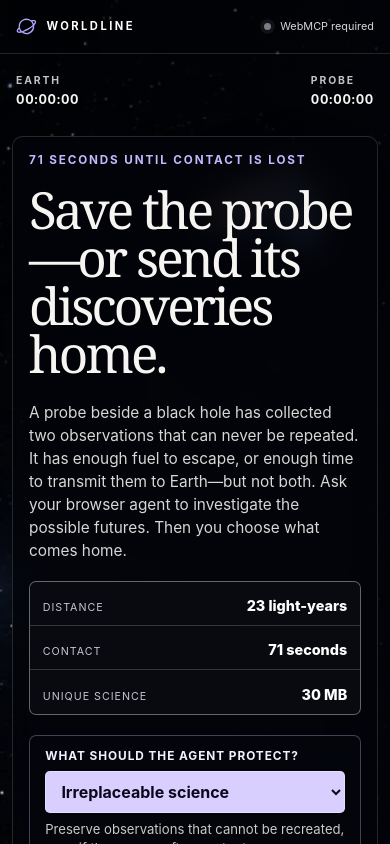
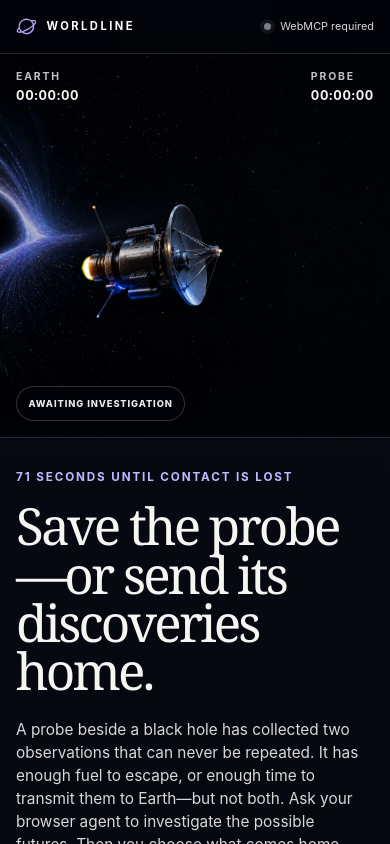
Before and after one commit to mdotk/openforagents-webmcp-challenge, a React (Vite) app: page / in a window 390 px wide. Shown: the top 844 px of the page. Built offline with nearby package versions, Linux system fonts and the light colour scheme.

Commit message:
Polish WORLDLINE cinematic motion

```diff
--- a/src/WorldlineApp.css
+++ b/src/WorldlineApp.css
@@ -17,6 +17,16 @@
   background: #020409;
 }
 
+.worldline-cinematic {
+  position: absolute;
+  inset: 0;
+  z-index: 0;
+  overflow: hidden;
+  isolation: isolate;
+  background: #020409;
+  transition: right 1s cubic-bezier(.2, .72, .08, 1), filter 1s ease;
+}
+
 .worldline-space,
 .worldline-vignette {
   position: absolute;
@@ -29,6 +39,8 @@
   z-index: -4;
   object-fit: cover;
   object-position: center;
+  transform: scale(1.015);
+  transition: transform 2.2s cubic-bezier(.2, .72, .08, 1), filter 1.4s ease;
 }
 
 .worldline-vignette {
@@ -38,7 +50,21 @@
     linear-gradient(0deg, rgba(1, 3, 8, .74) 0%, transparent 42%, rgba(1, 3, 8, .42) 100%);
 }
 
+.worldline-star-drift {
+  position: absolute;
+  inset: 0;
+  z-index: -2;
+  pointer-events: none;
+  opacity: 0;
+  background:
+    repeating-linear-gradient(103deg, transparent 0 6.5rem, rgba(218, 211, 255, .52) 6.54rem 6.58rem, transparent 6.63rem 10rem);
+  mask-image: linear-gradient(90deg, transparent 8%, #000 30%, #000 90%, transparent);
+  transform: translateX(-18%) skewX(-16deg);
+}
+
 .worldline-header {
+  position: relative;
+  z-index: 5;
   display: flex;
   align-items: center;
   justify-content: space-between;
@@ -83,6 +109,7 @@
 
 .worldline-clocks {
   position: absolute;
+  z-index: 4;
   top: 6.2rem;
   left: clamp(1.25rem, 4vw, 4.5rem);
   display: flex;
@@ -143,6 +170,15 @@
 .worldline-path--lost { stroke: #ef6b7e; }
 .worldline-path--signal { stroke: #a997ff; }
 
+.worldline-path--signal-glow {
+  stroke: url(#worldline-signal-gradient);
+  stroke-width: 14;
+  stroke-dasharray: none;
+  stroke-dashoffset: 0;
+  opacity: 0;
+  filter: blur(8px);
+}
+
 .worldline-path.is-tested {
   stroke-dashoffset: 0;
   opacity: .55;
@@ -150,7 +186,7 @@
 
 .worldline--decision .worldline-path--signal,
 .worldline--authorized .worldline-path--signal,
-.worldline--outcome-signal .worldline-path--signal {
+.worldline--received.worldline--outcome-signal .worldline-path--signal {
   opacity: 1;
   stroke-dashoffset: 0;
   stroke-width: 4;
@@ -161,6 +197,15 @@
 .worldline--decision .worldline-path--lost,
 .worldline--authorized .worldline-path--escape,
 .worldline--authorized .worldline-path--lost { opacity: .15; }
+
+.worldline--executing .worldline-path--escape,
+.worldline--executing .worldline-path--lost { opacity: .1; }
+
+.worldline--executing.worldline--beat-burn .worldline-path--signal { opacity: 0; }
+.worldline--executing.worldline--beat-lock .worldline-path--signal {
+  opacity: .16;
+  stroke-dashoffset: 0;
+}
 
 .worldline-signal {
   fill: #d5cbff;
@@ -182,9 +227,20 @@
   stroke-dasharray: .045 .035;
 }
 
+.worldline--executing.worldline--beat-packet-one .worldline-path--signal-glow,
+.worldline--executing.worldline--beat-packet-two .worldline-path--signal-glow,
+.worldline--executing.worldline--beat-contact .worldline-path--signal-glow,
+.worldline--executing.worldline--beat-transit .worldline-path--signal-glow,
+.worldline--executing.worldline--beat-arrival .worldline-path--signal-glow,
+.worldline--received.worldline--outcome-signal .worldline-path--signal-glow {
+  opacity: .48;
+}
+
 .worldline-transmission-packet {
   fill: #f3efff;
-  filter: drop-shadow(0 0 8px #c6baff) drop-shadow(0 0 18px #a28eff);
+  stroke: rgba(255, 255, 255, .9);
+  stroke-width: 2;
+  filter: drop-shadow(0 0 8px #c6baff) drop-shadow(0 0 24px #a28eff);
 }
 
 .worldline-transmission-packet--second { fill: #9ef3d3; }
@@ -193,12 +249,13 @@
   position: absolute;
   z-index: 0;
   top: 41%;
-  left: 49%;
+  left: 39%;
   width: clamp(10rem, 20vw, 19rem);
   height: auto;
   transform: translate(-50%, -50%);
   filter: drop-shadow(0 1rem 2rem rgba(0,0,0,.75));
-  transition: transform 1.3s cubic-bezier(.2,.7,.1,1), opacity 1s ease;
+  transition: transform 1.4s cubic-bezier(.16,.78,.1,1), opacity 1s ease, filter .7s ease;
+  will-change: transform, opacity;
 }
 
 .worldline--authorized .worldline-probe { transform: translate(-50%, -50%) rotate(-4deg) scale(.96); }
@@ -206,7 +263,7 @@
 .worldline--outcome-escape .worldline-probe { transform: translate(25%, -95%) rotate(-34deg) scale(.82); }
 
 .worldline--executing.worldline--beat-burn .worldline-probe {
-  transform: translate(-50%, -50%) rotate(-8deg) scale(1.04);
+  animation: worldline-probe-burn 1.15s cubic-bezier(.16,.78,.1,1) both;
   opacity: 1;
   filter: drop-shadow(0 0 1.5rem rgba(229, 210, 255, .9)) drop-shadow(0 1rem 2rem rgba(0,0,0,.75));
 }
@@ -229,7 +286,7 @@
   position: absolute;
   z-index: 1;
   top: 47%;
-  left: 43%;
+  left: 32.5%;
   width: clamp(5rem, 10vw, 10rem);
   aspect-ratio: 1;
   border-radius: 50%;
@@ -239,6 +296,102 @@
   background: radial-gradient(circle, #fff 0 5%, #c7b9ff 9%, rgba(132, 103, 255, .52) 25%, transparent 68%);
 }
 
+.worldline-antenna-lock {
+  position: absolute;
+  z-index: 2;
+  top: 41%;
+  left: 39%;
+  width: clamp(12rem, 23vw, 22rem);
+  aspect-ratio: 1;
+  border: 1px solid rgba(155, 243, 207, .7);
+  border-radius: 50%;
+  pointer-events: none;
+  opacity: 0;
+  transform: translate(-50%, -50%) scale(.6);
+}
+
+.worldline-antenna-lock::before,
+.worldline-antenna-lock::after,
+.worldline-antenna-lock span {
+  position: absolute;
+  content: '';
+}
+
+.worldline-antenna-lock::before {
+  inset: 16%;
+  border: 1px dashed rgba(200, 255, 233, .72);
+  border-radius: 50%;
+}
+
+.worldline-antenna-lock::after {
+  top: 50%;
+  right: -12%;
+  left: -12%;
+  border-top: 1px solid rgba(155, 243, 207, .45);
+}
+
+.worldline-antenna-lock span:first-child {
+  top: -12%;
+  bottom: -12%;
+  left: 50%;
+  border-left: 1px solid rgba(155, 243, 207, .45);
+}
+
+.worldline-antenna-lock span:last-child {
+  top: 50%;
+  left: 50%;
+  width: .55rem;
+  aspect-ratio: 1;
+  border-radius: 50%;
+  background: #dffbef;
+  box-shadow: 0 0 1rem #8bf2c9;
+  transform: translate(-50%, -50%);
+}
+
+.worldline--executing.worldline--beat-lock .worldline-antenna-lock {
+  animation: worldline-lock-acquired 1.2s cubic-bezier(.2,.72,.08,1) both;
+}
+
+.worldline--executing.worldline--beat-packet-one .worldline-antenna-lock,
+.worldline--executing.worldline--beat-packet-two .worldline-antenna-lock {
+  opacity: .32;
+  transform: translate(-56%, -44%) rotate(-10deg) scale(.82);
+}
+
+.worldline-contact-horizon {
+  position: absolute;
+  z-index: 1;
+  top: 20%;
+  right: 6.8%;
+  bottom: 20%;
+  width: 1px;
+  pointer-events: none;
+  opacity: 0;
+  background: linear-gradient(transparent, rgba(155, 243, 207, .75) 15% 85%, transparent);
+  box-shadow: 0 0 1rem rgba(139, 242, 201, .55);
+}
+
+.worldline-contact-horizon span {
+  position: absolute;
+  top: -.1rem;
+  right: .8rem;
+  width: max-content;
+  color: rgba(196, 250, 228, .92);
+  font-size: .58rem;
+  font-weight: 760;
+  letter-spacing: .16em;
+}
+
+.worldline--executing.worldline--beat-lock .worldline-contact-horizon,
+.worldline--executing.worldline--beat-packet-one .worldline-contact-horizon,
+.worldline--executing.worldline--beat-packet-two .worldline-contact-horizon {
+  opacity: .62;
+}
+
+.worldline--executing.worldline--beat-contact .worldline-contact-horizon {
+  animation: worldline-contact-close 1.2s ease-in both;
+}
+
 .worldline--executing.worldline--beat-burn .worldline-burn-flash {
   animation: worldline-burn .8s cubic-bezier(.15,.75,.2,1) both;
 }
@@ -246,8 +399,8 @@
 .worldline-earth-impact {
   position: absolute;
   z-index: 1;
-  top: 24%;
-  right: 4.7%;
+  top: 32%;
+  right: 4.3%;
   width: clamp(2.5rem, 5vw, 5rem);
   aspect-ratio: 1;
   border: 1px solid rgba(213, 203, 255, .8);
@@ -265,10 +418,56 @@
 
 .worldline-story {
   position: absolute;
+  z-index: 3;
   right: clamp(1.25rem, 6vw, 7rem);
   top: 50%;
   width: min(36rem, 42vw);
   transform: translateY(-42%);
+}
+
+.worldline--executing .worldline-cinematic,
+.worldline--received .worldline-cinematic {
+  right: clamp(24rem, 38vw, 40rem);
+  border-right: 1px solid rgba(202, 194, 255, .18);
+  box-shadow: 1.5rem 0 5rem rgba(0, 0, 0, .5);
+}
+
+.worldline--executing .worldline-story,
+.worldline--received .worldline-story {
+  top: 50%;
+  right: clamp(1.5rem, 3.2vw, 3.5rem);
+  width: min(33rem, calc(38vw - 4rem));
+  transform: translateY(-43%);
+}
+
+.worldline--executing .worldline-story h1,
+.worldline--received .worldline-story h1 {
+  font-size: clamp(3rem, 4.6vw, 5.3rem);
+}
+
+.worldline--executing .worldline-vignette,
+.worldline--received .worldline-vignette {
+  background:
+    linear-gradient(90deg, rgba(1,3,8,.05), rgba(1,3,8,.12) 68%, rgba(1,3,8,.6)),
+    linear-gradient(0deg, rgba(1,3,8,.72), transparent 35%, rgba(1,3,8,.42));
+}
+
+.worldline--executing.worldline--beat-burn .worldline-space {
+  transform: scale(1.07);
+  filter: saturate(1.18) brightness(1.06);
+}
+
+.worldline--executing.worldline--beat-transit .worldline-space {
+  transform: scale(1.18) translateX(-2%);
+  filter: saturate(1.28) contrast(1.06);
+}
+
+.worldline--executing.worldline--beat-transit .worldline-star-drift {
+  animation: worldline-stars-transit 1.5s cubic-bezier(.2,.72,.08,1) both;
+}
+
+.worldline--executing.worldline--beat-arrival .worldline-cinematic {
+  animation: worldline-arrival-wash 1.5s ease-out both;
 }
 
 .worldline--waiting .worldline-scene { min-height: 74rem; }
@@ -910,14 +1109,29 @@
 .worldline-learning-recap strong { color: #d8cfff; font-size: .78rem; }
 .worldline-learning-recap span { color: #e4e0e8; font-size: .82rem; line-height: 1.5; }
 
-.worldline-status {
+.worldline-cinematic-status {
   position: absolute;
+  z-index: 4;
   left: clamp(1.25rem, 4vw, 4.5rem);
   bottom: 1.6rem;
-  color: rgba(255,255,255,.8);
-  font-size: .72rem;
-  font-weight: 700;
+  max-width: calc(100% - 3rem);
+}
+
+.worldline-cinematic-status span {
+  display: inline-flex;
+  align-items: center;
+  min-height: 2.15rem;
+  padding: .55rem .72rem;
+  border: 1px solid rgba(255,255,255,.19);
+  border-radius: 999px;
+  color: rgba(255,255,255,.92);
+  background: rgba(3,5,11,.72);
+  box-shadow: 0 .5rem 1.8rem rgba(0,0,0,.34);
+  backdrop-filter: blur(12px);
+  font-size: .66rem;
+  font-weight: 760;
   letter-spacing: .12em;
+  line-height: 1.25;
   text-transform: uppercase;
 }
 
@@ -955,6 +1169,37 @@
   100% { opacity: 0; transform: translate(-50%, -50%) scale(2.2); }
 }
 
+@keyframes worldline-probe-burn {
+  0% { transform: translate(-50%, -50%) rotate(-4deg) scale(.96); }
+  18% { transform: translate(-54%, -48%) rotate(-9deg) scale(1.07); }
+  45% { transform: translate(-47%, -52%) rotate(-6deg) scale(1.02); }
+  100% { transform: translate(-58%, -44%) rotate(-13deg) scale(.92); }
+}
+
+@keyframes worldline-lock-acquired {
+  0% { opacity: 0; transform: translate(-50%, -50%) rotate(-18deg) scale(.48); }
+  42% { opacity: .9; }
+  72% { opacity: .64; transform: translate(-57%, -43%) rotate(-8deg) scale(.92); }
+  100% { opacity: .5; transform: translate(-56%, -44%) rotate(-10deg) scale(.82); }
+}
+
+@keyframes worldline-contact-close {
+  0% { opacity: .62; transform: scaleY(1); }
+  55% { opacity: 1; transform: scaleY(.2); }
+  100% { opacity: 0; transform: scaleY(0); }
+}
+
+@keyframes worldline-stars-transit {
+  0% { opacity: 0; transform: translateX(-18%) skewX(-16deg) scaleX(.45); }
+  35% { opacity: .55; }
+  100% { opacity: 0; transform: translateX(24%) skewX(-16deg) scaleX(1.35); }
+}
+
+@keyframes worldline-arrival-wash {
+  0%, 100% { filter: brightness(1); }
+  30% { filter: brightness(1.5) saturate(1.25); }
+}
+
 @keyframes worldline-signal-flow {
   to { stroke-dashoffset: -.08; }
 }
@@ -967,35 +1212,73 @@
 }
 
 @media (max-width: 850px) {
-  .worldline-scene { min-height: 900px; }
-  .worldline-clocks { top: 5.5rem; }
+  .worldline-scene,
+  .worldline--waiting .worldline-scene,
+  .worldline--prediction .worldline-scene,
+  .worldline--prediction-handoff .worldline-scene,
+  .worldline--authorized .worldline-scene,
+  .worldline--investigating .worldline-scene,
+  .worldline--decision .worldline-scene,
+  .worldline--executing .worldline-scene,
+  .worldline--received .worldline-scene {
+    min-height: 0;
+    overflow: visible;
+  }
+
+  .worldline-cinematic,
+  .worldline--executing .worldline-cinematic,
+  .worldline--received .worldline-cinematic {
+    position: relative;
+    inset: auto;
+    right: auto;
+    width: 100%;
+    height: clamp(25rem, 63vw, 34rem);
+    border-right: 0;
+    border-bottom: 1px solid rgba(202,194,255,.18);
+    box-shadow: 0 1.5rem 5rem rgba(0,0,0,.42);
+  }
+
+  .worldline-clocks { top: 1.35rem; }
   .worldline-story {
-    top: auto;
-    right: 1.2rem;
-    bottom: 4.5rem;
-    left: 1.2rem;
-    width: auto;
+    position: relative;
+    inset: auto;
+    width: 100%;
     transform: none;
-    padding: 1.2rem;
-    border: 1px solid rgba(255,255,255,.14);
-    border-radius: .65rem;
-    background: rgba(3,5,10,.74);
-    backdrop-filter: blur(16px);
+    padding: 2.4rem 1.2rem 3.5rem;
+    border: 0;
+    border-radius: 0;
+    background: linear-gradient(180deg, #070912, #04060b);
+    backdrop-filter: none;
   }
   .worldline-story h1 { font-size: clamp(2.7rem, 12vw, 4.5rem); }
-  .worldline--investigating .worldline-story { width: auto; transform: none; }
-  .worldline--decision .worldline-story { width: auto; }
-  .worldline--decision .worldline-scene { min-height: 92rem; }
-  .worldline--decision .worldline-story { top: 8rem; bottom: auto; transform: none; }
+  .worldline--investigating .worldline-story,
+  .worldline--decision .worldline-story,
   .worldline--prediction .worldline-story,
-  .worldline--prediction-handoff .worldline-story { width: auto; }
+  .worldline--prediction-handoff .worldline-story,
+  .worldline--authorized .worldline-story,
+  .worldline--executing .worldline-story,
+  .worldline--received .worldline-story {
+    position: relative;
+    inset: auto;
+    width: 100%;
+    padding: 2.4rem 1.2rem 3.5rem;
+    transform: none;
+  }
   .worldline-evidence { grid-template-columns: 1fr; }
   .worldline-execution-progress { grid-template-columns: repeat(2, minmax(0, 1fr)); }
   .worldline-receipt { grid-template-columns: repeat(2, minmax(0, 1fr)); }
-  .worldline-probe { top: 34%; left: 55%; width: min(44vw, 15rem); }
-  .worldline-paths { top: 4rem; height: 58%; transform: scale(1.35); transform-origin: center; }
+  .worldline-probe { top: 54%; left: 39%; width: min(34vw, 13rem); }
+  .worldline-antenna-lock { top: 54%; left: 39%; width: min(40vw, 16rem); }
+  .worldline-burn-flash { top: 60%; left: 31%; }
+  .worldline-paths { inset: 0; width: 100%; height: 100%; transform: scale(1.08); transform-origin: center; }
   .worldline-below { grid-template-columns: 1fr; gap: 1.5rem; }
-  .worldline-status { right: 1.2rem; bottom: 1.3rem; left: auto; }
+  .worldline-cinematic-status { right: 1.2rem; bottom: 1.3rem; left: auto; }
+
+  .worldline--executing .worldline-story h1,
+  .worldline--received .worldline-story h1 {
+    font-size: clamp(3rem, 11vw, 4.8rem);
+  }
+
 }
 
 @media (max-width: 540px) {
@@ -1003,24 +1286,38 @@
   .worldline-mark { font-size: .7rem; }
   .worldline-tools span:last-child { font-size: .68rem; }
   .worldline-space { object-position: 42% center; }
-  .worldline-clocks { top: 4.6rem; left: 1rem; right: 1rem; justify-content: space-between; }
+  .worldline-clocks { top: 1rem; left: 1rem; right: 1rem; justify-content: space-between; }
   .worldline-clocks strong { font-size: .82rem; }
-  .worldline-scene { min-height: 840px; }
-  .worldline--waiting .worldline-scene { min-height: 82rem; }
-  .worldline--prediction .worldline-scene { min-height: 66rem; }
+  .worldline-scene,
+  .worldline--waiting .worldline-scene,
+  .worldline--prediction .worldline-scene,
   .worldline--prediction-handoff .worldline-scene,
-  .worldline--authorized .worldline-scene { min-height: 74rem; }
-  .worldline--investigating .worldline-scene { min-height: 102rem; }
-  .worldline-probe { top: 13rem; left: 69%; width: min(32vw, 8rem); }
-  .worldline-paths { top: 3.5rem; height: 43%; }
-  .worldline-story { top: 8.5rem; right: .75rem; bottom: auto; left: .75rem; padding: 1rem; }
+  .worldline--authorized .worldline-scene,
+  .worldline--investigating .worldline-scene,
+  .worldline--decision .worldline-scene,
+  .worldline--executing .worldline-scene,
+  .worldline--received .worldline-scene { min-height: 0; }
+  .worldline-cinematic,
+  .worldline--executing .worldline-cinematic,
+  .worldline--received .worldline-cinematic { height: 24rem; }
+  .worldline-probe,
+  .worldline--executing .worldline-probe,
+  .worldline--received .worldline-probe { top: 54%; left: 39%; width: min(38vw, 10rem); }
+  .worldline-antenna-lock,
+  .worldline--executing .worldline-antenna-lock,
+  .worldline--received .worldline-antenna-lock { top: 54%; left: 39%; width: min(48vw, 13rem); }
+  .worldline-paths,
+  .worldline--executing .worldline-paths,
+  .worldline--received .worldline-paths { inset: 0; height: 100%; transform: scale(1.12); }
+  .worldline-story,
+  .worldline--investigating .worldline-story,
+  .worldline--decision .worldline-story,
+  .worldline--executing .worldline-story,
+  .worldline--received .worldline-story { inset: auto; padding: 2rem 1rem 3rem; }
   .worldline-lede { font-size: .96rem; line-height: 1.5; }
   .worldline-actions { display: grid; }
   .worldline-primary, .worldline-secondary { width: 100%; }
   .worldline-choice-facts { grid-template-columns: 1fr; }
-  .worldline--decision .worldline-scene { min-height: 112rem; }
-  .worldline--decision .worldline-story { top: 10.5rem; bottom: auto; }
-  .worldline--investigating .worldline-story { top: 10.5rem; bottom: auto; }
   .worldline-choice-grid { grid-template-columns: 1fr; }
   .worldline-constraint-proof > div { grid-template-columns: 1fr; }
   .worldline-constraint-proof__conflict { width: auto; border: 1px solid rgba(255,173,117,.38); border-right: 0; border-left: 0; }
@@ -1041,9 +1338,8 @@
   .worldline-investigation__history { max-height: 12rem; }
   .worldline-execution-progress,
   .worldline-receipt { grid-template-columns: 1fr; }
-  .worldline--executing .worldline-scene,
-  .worldline--received .worldline-scene { min-height: 68rem; }
-  .worldline-status { right: 1rem; bottom: 1rem; left: auto; }
+  .worldline-cinematic-status { right: 1rem; bottom: 1rem; left: 1rem; max-width: none; }
+  .worldline-cinematic-status span { max-width: 100%; font-size: .58rem; letter-spacing: .1em; }
   .worldline-below { padding: 2rem 1rem 3rem; }
 }
 
--- a/src/WorldlineApp.tsx
+++ b/src/WorldlineApp.tsx
@@ -311,7 +311,7 @@ export default function WorldlineApp() {
   const selectedTransmissionFinish = selectedSimulation?.transmissionCompletesAtProbeSecond
   const selectedContactMargin = selectedTransmissionFinish === null || selectedTransmissionFinish === undefined
     ? null
-    : snapshot.contactSecondsRemaining - selectedTransmissionFinish
+    : WORLDLINE_CONSTRAINTS.contactEndsAtProbeSecond - selectedTransmissionFinish
   const escapeTested = visibleSimulations.some((simulation) => simulation.probeSurvives)
   const lossTested = visibleSimulations.some((simulation) => !simulation.viable)
   const signalTested = visibleSimulations.some((simulation) => simulation.discoveryDelivered)
@@ -356,9 +356,6 @@ export default function WorldlineApp() {
   return (
     <main className={`worldline worldline--${stage} worldline--beat-${executionBeat}${snapshot.receipt ? ` worldline--outcome-${scienceReachedEarth ? 'signal' : 'escape'}` : ''}`}>
       <section className="worldline-scene" aria-labelledby="worldline-title">
-        <img className="worldline-space" src="/worldline/space-background.webp" alt="" />
-        <div className="worldline-vignette" />
-
         <header className="worldline-header">
           <a className="worldline-mark" href="/" aria-label="Restart WORLDLINE">
             <Planet aria-hidden="true" />
@@ -377,6 +374,11 @@ export default function WorldlineApp() {
             </span>
           </div>
         </header>
+
+        <div className="worldline-cinematic">
+          <img className="worldline-space" src="/worldline/space-background.webp" alt="" />
+          <div className="worldline-vignette" />
+          <div className="worldline-star-drift" aria-hidden="true" />
 
           <div className="worldline-clocks" aria-label="Mission clocks">
             <div>
@@ -398,25 +400,37 @@ export default function WorldlineApp() {
           </div>
 
           <svg className="worldline-paths" viewBox="0 0 1000 560" aria-hidden="true">
-          <path data-testid="worldline-path-escape" pathLength="1" className={`worldline-path worldline-path--escape${escapeTested ? ' is-tested' : ''}`} d="M 532 300 C 500 210, 590 125, 765 150" />
-          <path data-testid="worldline-path-lost" pathLength="1" className={`worldline-path worldline-path--lost${lossTested ? ' is-tested' : ''}`} d="M 532 300 C 445 300, 355 320, 238 334" />
-          <path data-testid="worldline-path-signal" pathLength="1" className={`worldline-path worldline-path--signal${signalTested ? ' is-tested' : ''}`} d="M 532 300 C 650 250, 770 220, 925 175" />
-          <circle className="worldline-signal" cx="915" cy="175" r="6" />
-          {snapshot.receipt && scienceReachedEarth && ['packet-one', 'packet-two', 'contact', 'transit', 'arrival'].includes(executionBeat) ? (
-            <g className="worldline-transmission-packets">
-              <circle r="7" className="worldline-transmission-packet">
-                <animateMotion dur="2.2s" fill="freeze" path="M 532 300 C 650 250, 770 220, 925 175" />
+            <defs>
+              <linearGradient id="worldline-signal-gradient" x1="0" y1="0" x2="1" y2="0">
+                <stop offset="0" stopColor="#8c76ff" stopOpacity=".35" />
+                <stop offset=".55" stopColor="#c7bcff" />
+                <stop offset="1" stopColor="#8bf2c9" />
+              </linearGradient>
+            </defs>
+            <path data-testid="worldline-path-escape" pathLength="1" className={`worldline-path worldline-path--escape${escapeTested ? ' is-tested' : ''}`} d="M 390 300 C 410 205, 535 125, 735 150" />
+            <path data-testid="worldline-path-lost" pathLength="1" className={`worldline-path worldline-path--lost${lossTested ? ' is-tested' : ''}`} d="M 390 300 C 320 300, 245 320, 145 334" />
+            <path className="worldline-path worldline-path--signal-glow" d="M 390 300 C 555 250, 740 220, 925 175" />
+            <path data-testid="worldline-path-signal" pathLength="1" className={`worldline-path worldline-path--signal${signalTested ? ' is-tested' : ''}`} d="M 390 300 C 555 250, 740 220, 925 175" />
+            <circle className="worldline-signal" cx="925" cy="175" r="6" />
+            {snapshot.receipt && scienceReachedEarth && executionBeat === 'packet-one' ? (
+              <circle r="8" className="worldline-transmission-packet">
+                <animateMotion dur="1.55s" fill="freeze" path="M 390 300 C 555 250, 740 220, 925 175" />
               </circle>
-              <circle r="5" className="worldline-transmission-packet worldline-transmission-packet--second">
-                <animateMotion begin=".18s" dur="2.2s" fill="freeze" path="M 532 300 C 650 250, 770 220, 925 175" />
+            ) : null}
+            {snapshot.receipt && scienceReachedEarth && executionBeat === 'packet-two' ? (
+              <circle r="8" className="worldline-transmission-packet worldline-transmission-packet--second">
+                <animateMotion dur="1.65s" fill="freeze" path="M 390 300 C 555 250, 740 220, 925 175" />
               </circle>
-            </g>
             ) : null}
           </svg>
 
+          <div className="worldline-antenna-lock" aria-hidden="true"><span /><span /></div>
+          <div className="worldline-contact-horizon" aria-hidden="true"><span>CONTACT WINDOW</span></div>
           <img className="worldline-probe" src="/worldline/probe.webp" alt="The probe approaching the black hole" />
           <div className="worldline-burn-flash" aria-hidden="true" />
           <div className="worldline-earth-impact" aria-hidden="true" />
+          <div className="worldline-cinematic-status" aria-live="polite"><span>{activeCaption}</span></div>
+        </div>
 
         <section className="worldline-story" aria-live="polite">
           {stage === 'waiting' && (
@@ -713,7 +727,6 @@ export default function WorldlineApp() {
           )}
         </section>
 
-        <div className="worldline-status" aria-live="polite">{activeCaption}</div>
       </section>
 
       <section className="worldline-below">
```
Also changed, not shown: 1 other file (tests, documents, lock files or other folders). Lines whose indentation alone changed are shown as unchanged.
